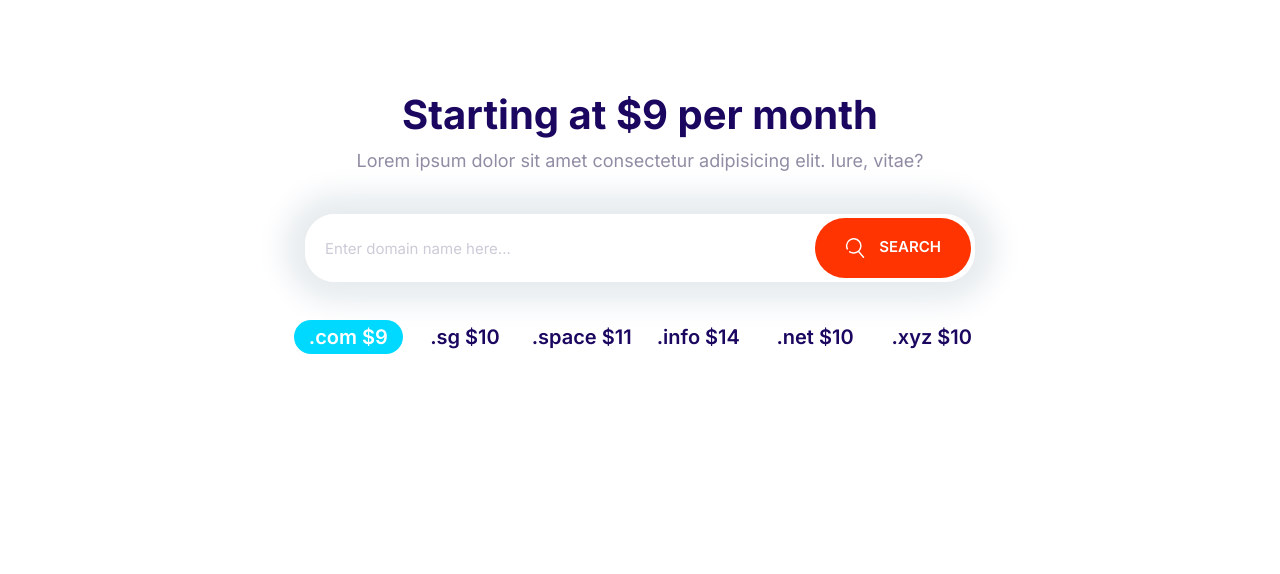
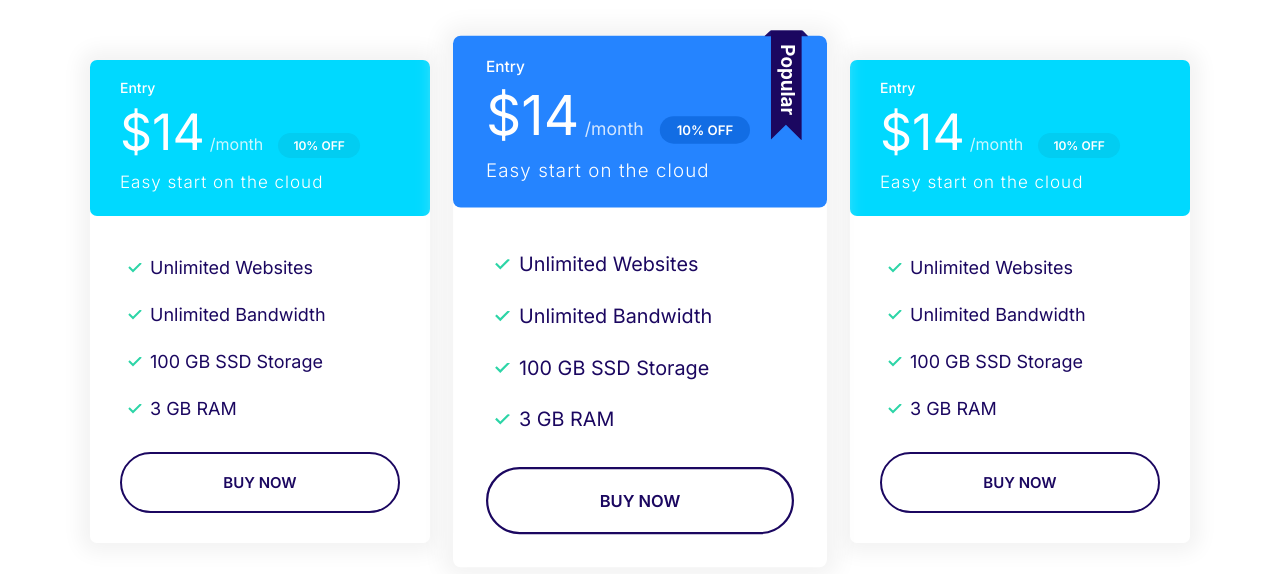
Before and after one commit to mohsenpour/ninja.dev, a plain HTML site: page index.html in a window 1280 px wide. Drawn offline with Linux system fonts and the light colour scheme.

Commit message:
Build plan-blocks component

```diff
--- a/css/styles.css
+++ b/css/styles.css
@@ -343,11 +343,19 @@ a {
   color: #fff;
 }
 
+.card--primary .badge--primary {
+  background: #126de4;
+}
+
 .card--secondary .badge--secondary {
   background: #02cdf1;
 }
 
 /* Plans */
+
+.plan {
+  transition: transform 0.2s ease-out;
+}
 
 .plan__name {
   color: #fff;
@@ -377,6 +385,11 @@ a {
 .plan .list__item {
   margin-bottom: 2rem;
 }
+
+.plan--popular {
+  transform: scale(1.1);
+}
+
 .plan--popular .card__header {
   position: relative;
 }
@@ -387,6 +400,14 @@ a {
   position: absolute;
   top: -5px;
   right: 5%;
+}
+
+.plan:hover {
+  transform: scale(1.05);
+}
+
+.plan--popular:hover {
+  transform: scale(1.15);
 }
 
 @media screen and (min-width: 1024px) {
@@ -756,3 +777,14 @@ a {
     grid-template-columns: repeat(auto-fit, minmax(10rem, 1fr));
   }
 }
+
+/* Plans Block */
+
+.block-plans .grid {
+  gap: 8rem 4rem;
+}
+
+.block-plans .card {
+  max-width: 500px;
+  margin: 0 auto;
+}
--- a/index.html
+++ b/index.html
@@ -14,38 +14,70 @@
     <link rel="stylesheet" href="css/styles.css" />
   </head>
   <body>
-    <section class="block container block-domain">
-      <header class="block__header">
-        <h2>Starting at $9 per month</h2>
-        <p>
-          Lorem ipsum dolor sit amet consectetur adipisicing elit. Iure, vitae?
-        </p>
-      </header>
-      <div class="input-group">
-        <input
-          type="text"
-          class="input"
-          placeholder="Enter domain name here..."
-        />
-        <button class="btn btn--accent">
-          <svg class="icon icon--white">
-            <use xlink:href="images/sprite.svg#search"></use>
-          </svg>
-          Search
-        </button>
+    <section class="block container block-plans">
+      <div class="grid grid--cols-3">
+        <div class="plan">
+          <div class="card card--secondary">
+            <header class="card__header">
+              <h3 class="plan__name">Entry</h3>
+              <span class="plan__price">$14</span>
+              <span class="plan__billing-cycle">/month</span>
+              <span class="badge badge--secondary badge--small">10% OFF</span>
+              <span class="plan__description">Easy start on the cloud</span>
+            </header>
+            <div class="card__body">
+              <ul class="list list--tick">
+                <li class="list__item">Unlimited Websites</li>
+                <li class="list__item">Unlimited Bandwidth</li>
+                <li class="list__item">100 GB SSD Storage</li>
+                <li class="list__item">3 GB RAM</li>
+              </ul>
+              <button class="btn btn--outline btn--block">Buy Now</button>
+            </div>
+          </div>
+        </div>
+
+        <div class="plan plan--popular">
+          <div class="card card--primary">
+            <header class="card__header">
+              <h3 class="plan__name">Entry</h3>
+              <span class="plan__price">$14</span>
+              <span class="plan__billing-cycle">/month</span>
+              <span class="badge badge--primary badge--small">10% OFF</span>
+              <span class="plan__description">Easy start on the cloud</span>
+            </header>
+            <div class="card__body">
+              <ul class="list list--tick">
+                <li class="list__item">Unlimited Websites</li>
+                <li class="list__item">Unlimited Bandwidth</li>
+                <li class="list__item">100 GB SSD Storage</li>
+                <li class="list__item">3 GB RAM</li>
+              </ul>
+              <button class="btn btn--outline btn--block">Buy Now</button>
+            </div>
+          </div>
+        </div>
+        <div class="plan">
+          <div class="card card--secondary">
+            <header class="card__header">
+              <h3 class="plan__name">Entry</h3>
+              <span class="plan__price">$14</span>
+              <span class="plan__billing-cycle">/month</span>
+              <span class="badge badge--secondary badge--small">10% OFF</span>
+              <span class="plan__description">Easy start on the cloud</span>
+            </header>
+            <div class="card__body">
+              <ul class="list list--tick">
+                <li class="list__item">Unlimited Websites</li>
+                <li class="list__item">Unlimited Bandwidth</li>
+                <li class="list__item">100 GB SSD Storage</li>
+                <li class="list__item">3 GB RAM</li>
+              </ul>
+              <button class="btn btn--outline btn--block">Buy Now</button>
+            </div>
+          </div>
+        </div>
       </div>
-      <ul class="list block-domain__prices">
-        <li>
-          <span class="badge badge--secondary block-domain__highlight"
-            >.com $9</span
-          >
-        </li>
-        <li>.sg $10</li>
-        <li>.space $11</li>
-        <li>.info $14</li>
-        <li>.net $10</li>
-        <li>.xyz $10</li>
-      </ul>
     </section>
   </body>
 </html>
```
Also changed, not shown: components/plan-blocks.html (added, +65 -0 lines).
